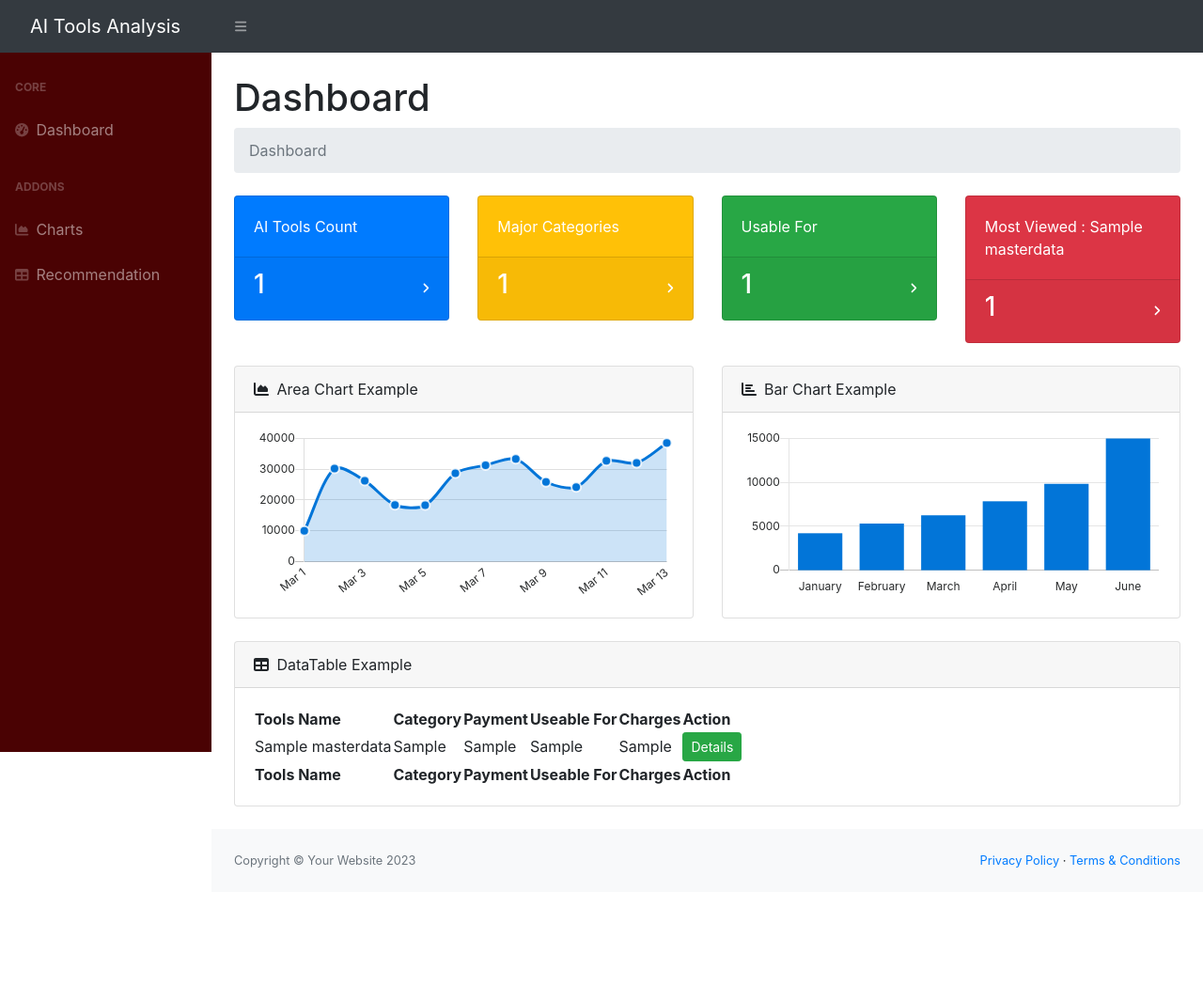
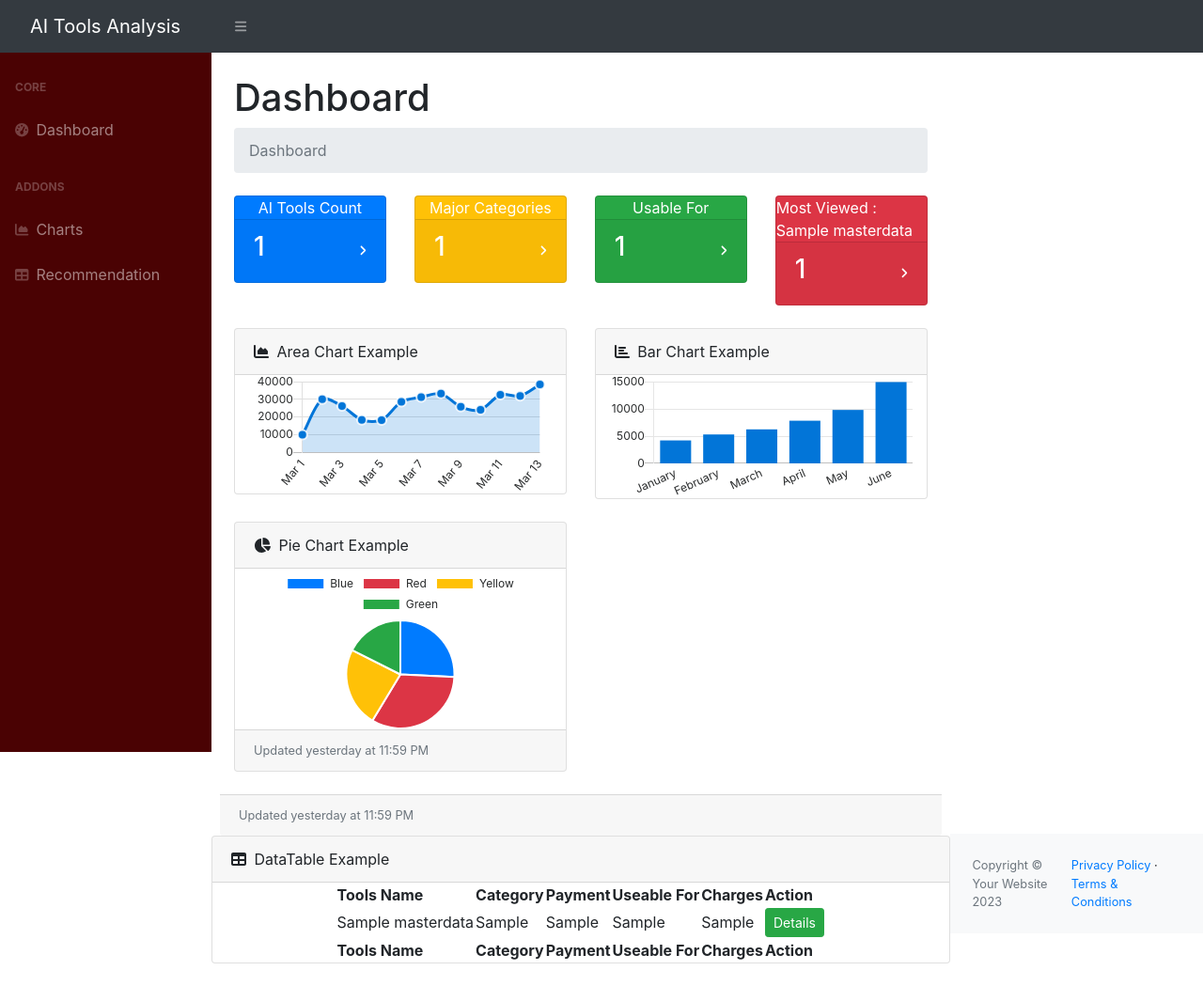
Before and after one commit to asifhasan014/aiToolsNavigator, a Django app: page / in a window 1280 px wide. Shown: the whole page at 94% size. Before the commit the page ends 923 px from the top, so only its background shows below. Run offline with Django 5.2, Linux system fonts and the light colour scheme; tables that the repository leaves empty hold one stand-in row (values such as "Sample post"); some libraries are stand-ins or nearby versions.

Commit message:
Adjusted pie chart layout and sizing on the chart page

```diff
--- a/templates/home/charts.html
+++ b/templates/home/charts.html
@@ -63,6 +63,8 @@
                 <div class="card-footer small text-muted">Updated yesterday at 11:59 PM</div>
             </div>
         </div>
+
+
     </div>
 </div>
 {% endblock content %}
--- a/templates/home/home.html
+++ b/templates/home/home.html
@@ -56,6 +56,7 @@
                 </div>
             </div>
         </div>
+
         <div class="col-xl-6">
             <div class="card mb-4">
                 <div class="card-header">
@@ -67,7 +68,64 @@
                 </div>
             </div>
         </div>
+        <div class="col-lg-6">
+            <div class="card mb-4">
+                <div class="card-header">
+                    <i class="fas fa-chart-pie me-1"></i>
+                    Pie Chart Example
+                </div>
+                <div class="card-body">
+                    <canvas id="myPieChart" width="100%" height="50"></canvas>
+                </div>
+                <div class="card-footer small text-muted">Updated yesterday at 11:59 PM</div>
+            </div>
+        </div>
+
+
+        <script>
+            var ctx = document.getElementById('myPieChart').getContext('2d');
+            var myPieChart = new Chart(ctx, {
+                type: 'pie',
+                data: {
+                    labels: ['Red', 'Blue', 'Yellow', 'Green'],
+                    datasets: [{
+                        data: [10, 20, 30, 40],
+                        backgroundColor: ['#dc3545', '#007bff', '#ffc107', '#28a745'],
+                    }]
+                },
+                options: {
+                    responsive: true,
+                    maintainAspectRatio: false,
+                    layout: {
+                        padding: 10
+                    }
+                }
+            });
+        </script>
+
+        <style>
+        .chart-size {
+            width: 50% !important; /* Adjust the width as needed */
+            height: auto !important; /* Let the height adjust automatically */
+            max-height: 250px; /* Controls the maximum height */
+            margin: 0 auto; /* Centers the chart horizontally */
+        }
+
+        .card-body {
+            display: flex;
+            justify-content: center;
+            align-items: center;
+            padding: 0 !important; /* Reduces padding inside the card */
+            margin: 0 !important;  /* Removes extra margin */
+        }
+        </style>
+
+
+            <div class="card-footer small text-muted">Updated yesterday at 11:59 PM</div>
+        </div>
+
     </div>
+
     <div class="card mb-4">
         <div class="card-header">
             <i class="fas fa-table me-1"></i>
```
Also changed, not shown: 1 other file.
